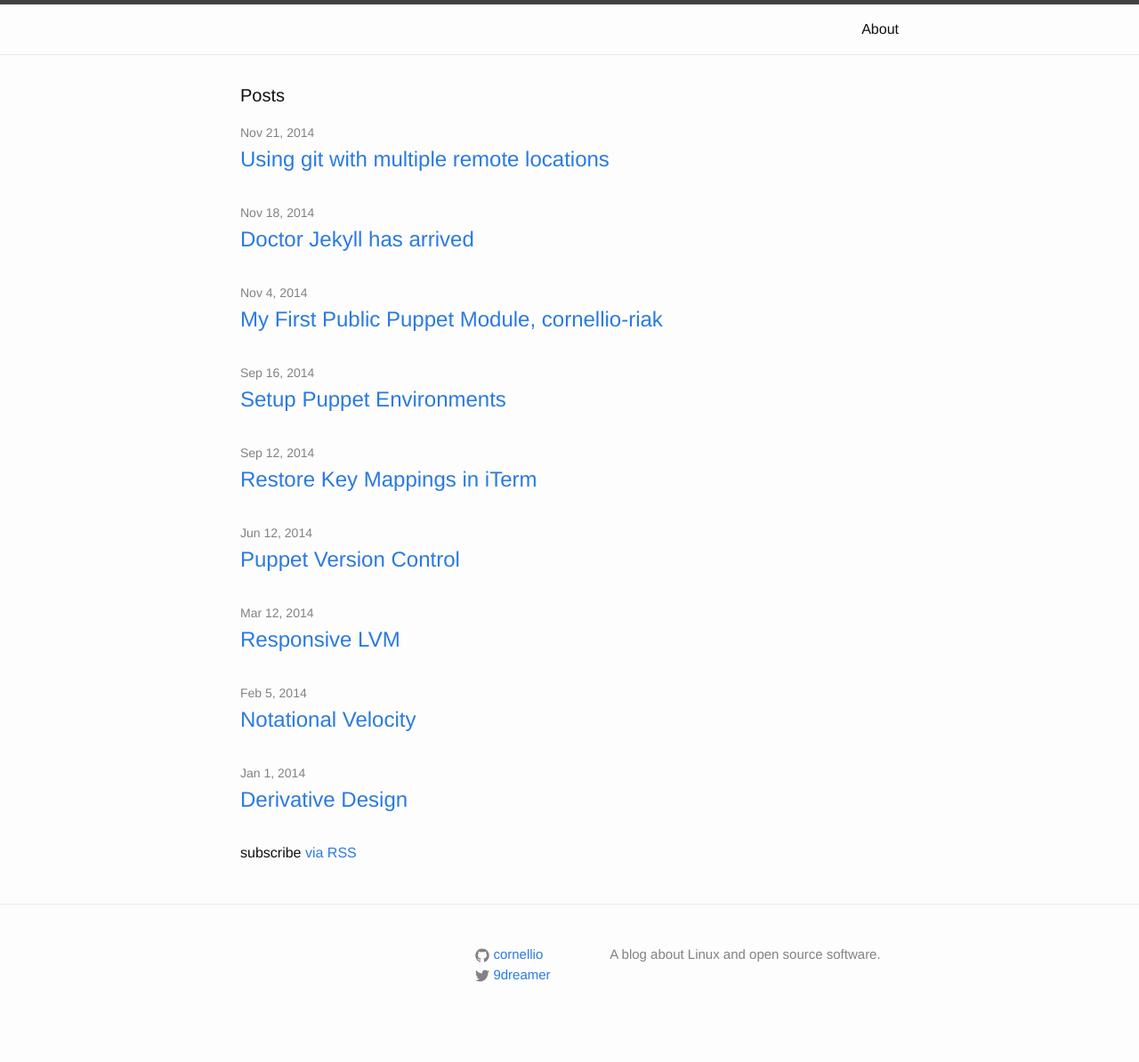
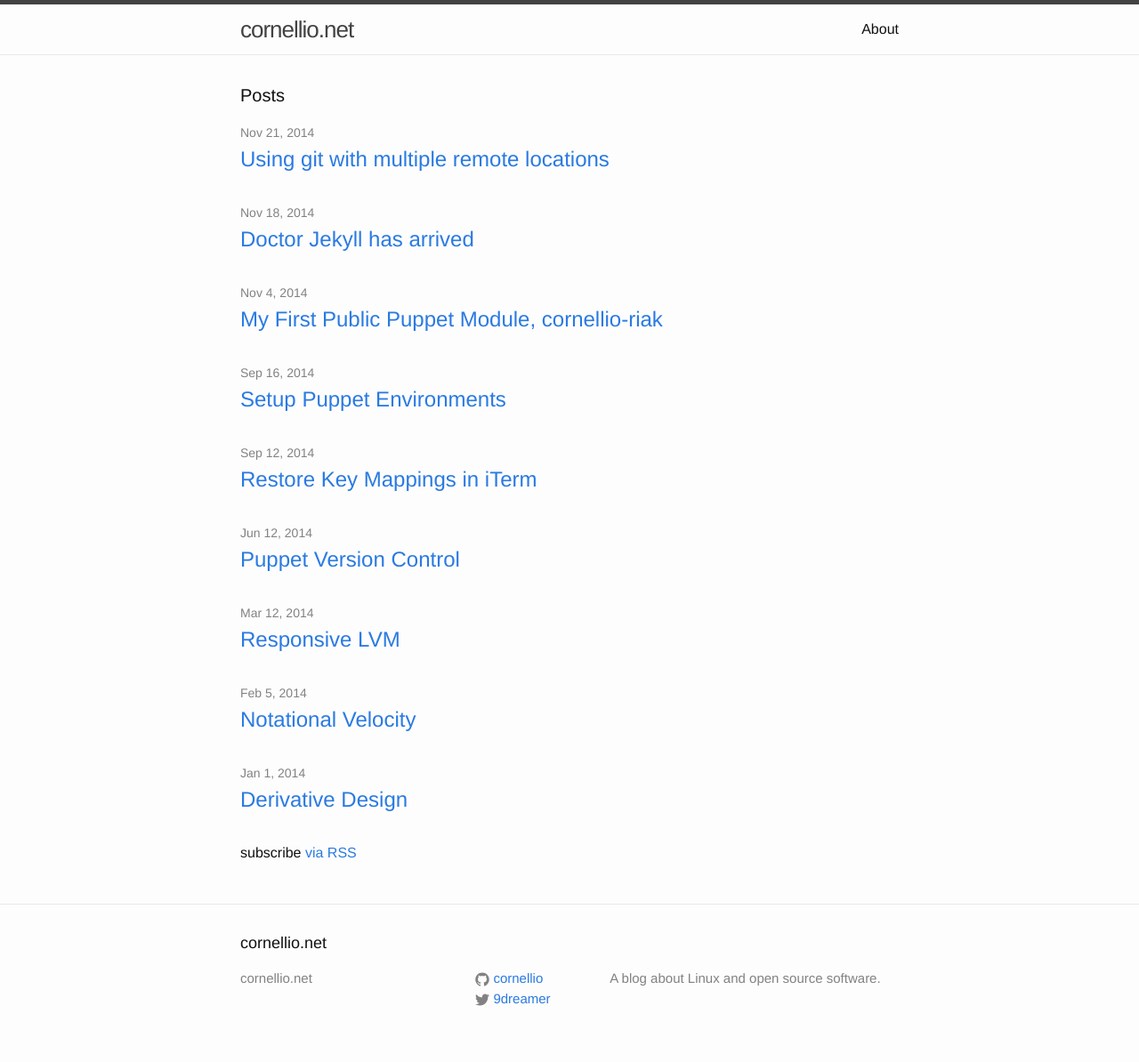
Before and after one commit to Cornellio/jekyll-blog, a Jekyll site: the page built from index.html, in a window 1280 px wide. Shown: the whole page at 89% size. Built offline with Jekyll 4.4.1, drawn with Linux system fonts in a browser that asks for light colours; before the commit the page ends 1167 px from its top, so only the background shows below that.

Commit message:
update site

```diff
--- a/_config.yml
+++ b/_config.yml
@@ -1,5 +1,5 @@
 # Site settings
-title:
+title: cornellio.net
 description: > # this means to ignore newlines until "baseurl:"
   A blog about Linux and open source software.
 baseurl: "" # the subpath of your site, e.g. /blog/
```
